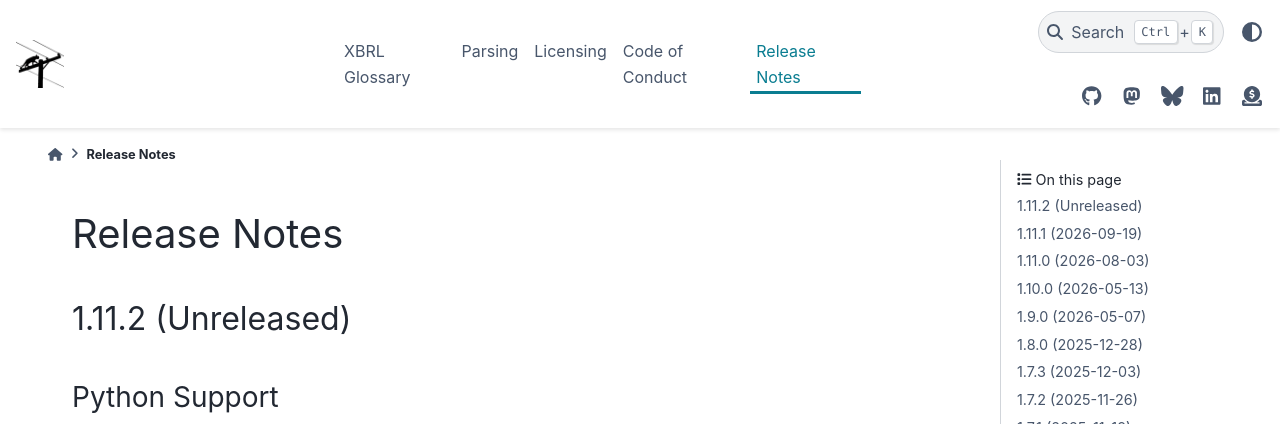
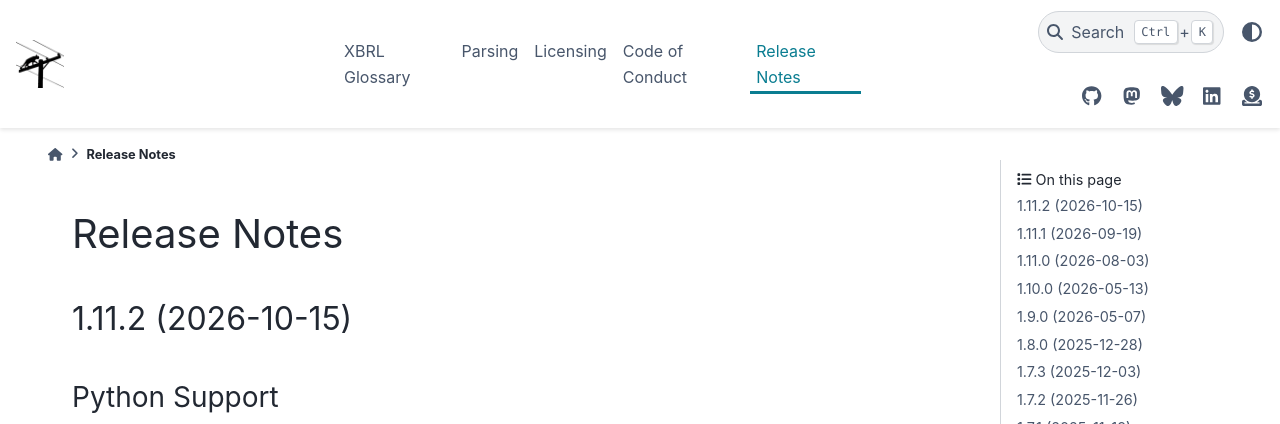
Before and after one commit to catalyst-cooperative/ferc-xbrl-extractor, a Sphinx documentation site: the page built from docs/release_notes.rst, in a window 1280 px wide and 900 px high. Shown: the top 424 px of the window. Built offline with Sphinx 7.4.7 and the PyData theme 0.15.4, drawn with Linux system fonts in a browser that asks for light colours; pages that are not in the unit, such as notebooks, are missing from menus.

Commit message:
Close out release notes for v1.11.2 (#464)

```diff
--- a/docs/release_notes.rst
+++ b/docs/release_notes.rst
@@ -5,7 +5,7 @@ Release Notes
 .. _release-v1-11-2:
 
 ---------------------------------------------------------------------------------------
-1.11.2 (Unreleased)
+1.11.2 (2026-10-15)
 ---------------------------------------------------------------------------------------
 
 Python Support
```
